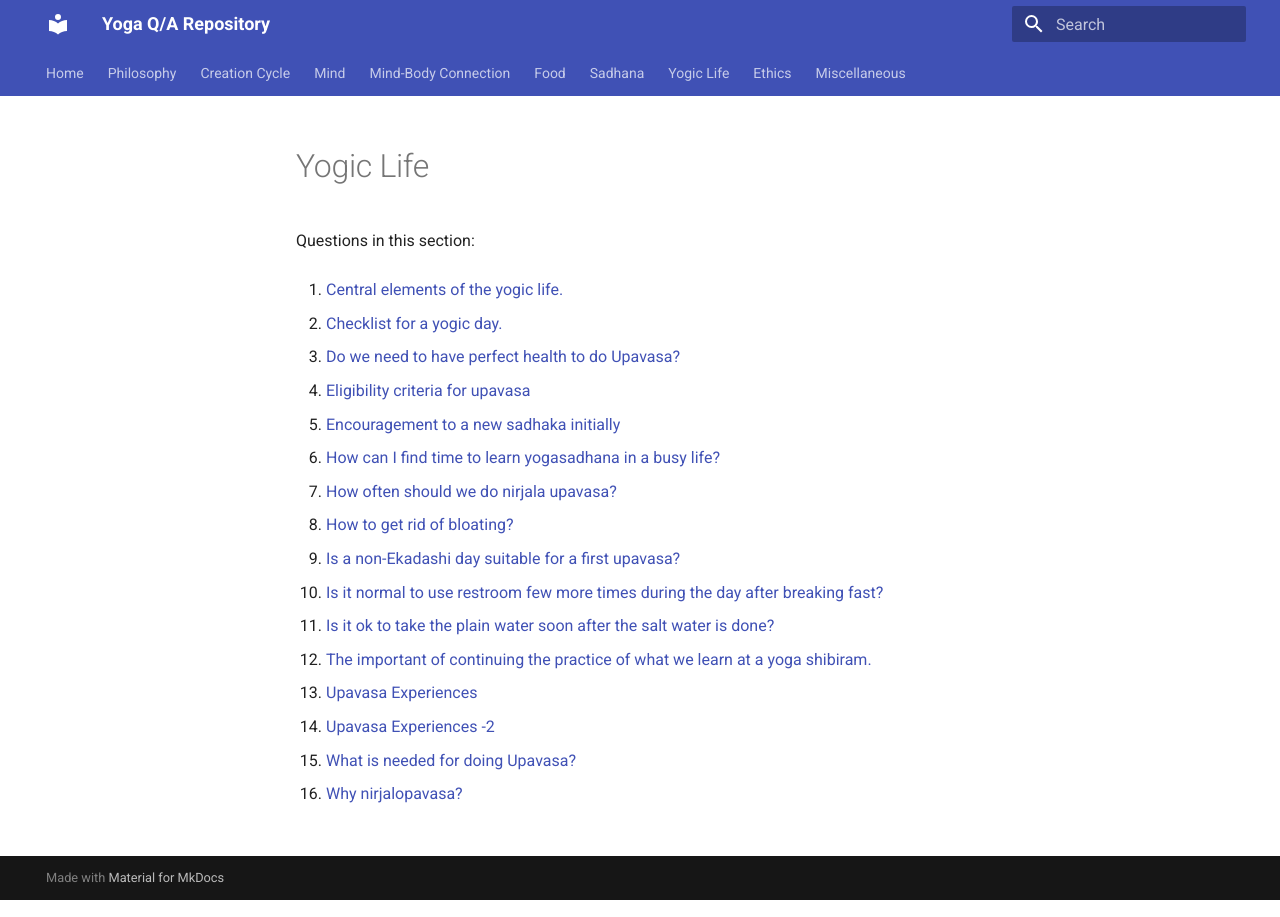
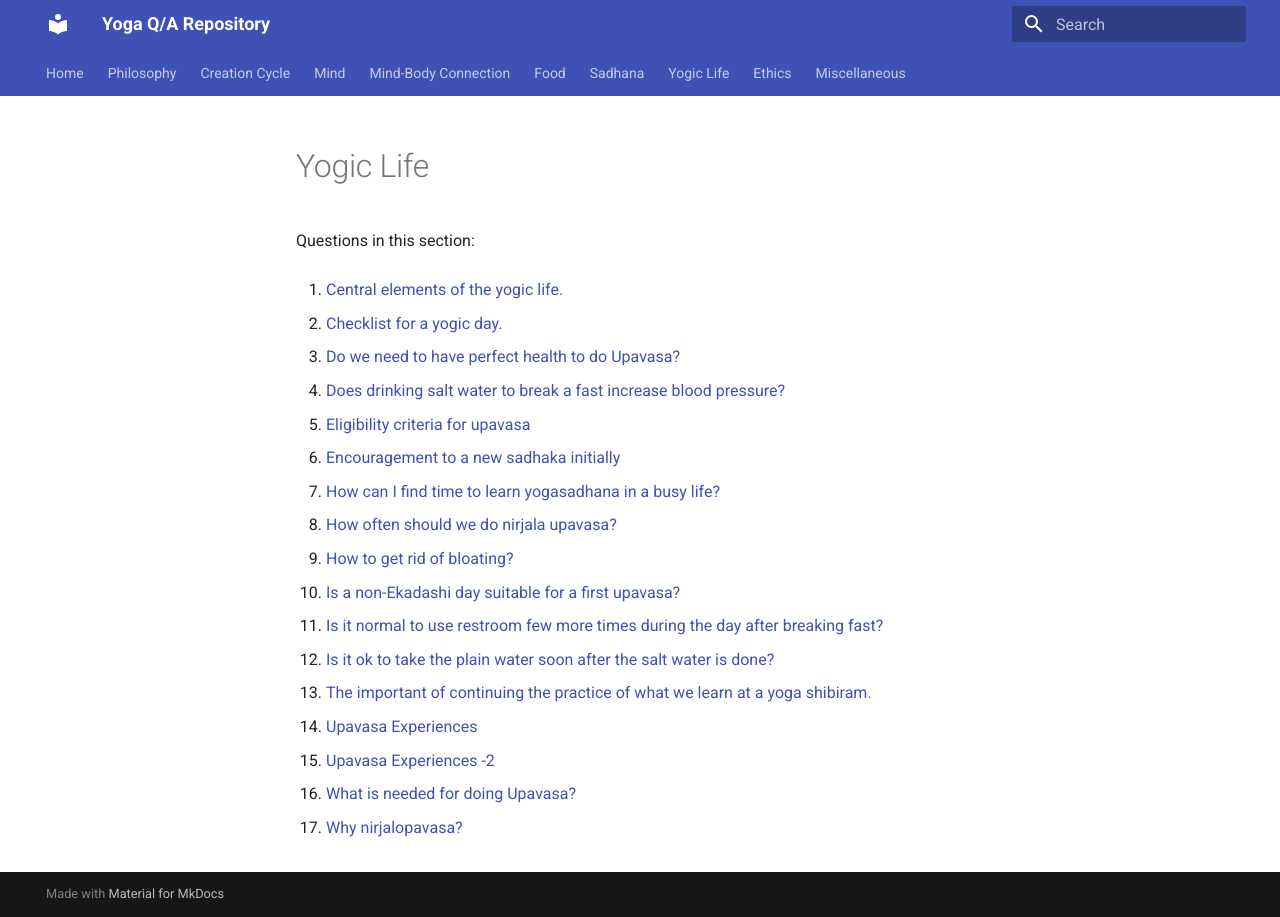
Before and after one commit to yogiclife/yoga-qa, an MkDocs documentation site: the page built from docs/yogic-life/README.md, in a window 1280 px wide. Built offline with MkDocs 1.6.1 and Material for MkDocs 9.7.7, drawn with Linux system fonts in a browser that asks for light colours.

Commit message:
Update topic indices [skip ci]

```diff
--- a/docs/yogic-life/README.md
+++ b/docs/yogic-life/README.md
@@ -8,28 +8,30 @@ Questions in this section:
 
 3. [Do we need to have perfect health to do Upavasa?](do-we-need-to-have-perfect-health-to-do-upavasa-20260629-223916.md)
 
-4. [Eligibility criteria for upavasa](eligibility-criteria-for-upavasa-20260629-073711.md)
+4. [Does drinking salt water to break a fast increase blood pressure?](does-drinking-salt-water-to-break-a-fast-increase-blood-pressure-20260629-225022.md)
 
-5. [Encouragement to a new sadhaka initially](encouragement-to-a-new-sadhaka-initially-20260629-073940.md)
+5. [Eligibility criteria for upavasa](eligibility-criteria-for-upavasa-20260629-073711.md)
 
-6. [How can I find time to learn yogasadhana in a busy life?](how-can-i-find-time-to-learn-yogasadhana-in-a-busy-life-20260628-121124.md)
+6. [Encouragement to a new sadhaka initially](encouragement-to-a-new-sadhaka-initially-20260629-073940.md)
 
-7. [How often should we do nirjala upavasa?](how-often-should-we-do-nirjala-upavasa-20260628-115448.md)
+7. [How can I find time to learn yogasadhana in a busy life?](how-can-i-find-time-to-learn-yogasadhana-in-a-busy-life-20260628-121124.md)
 
-8. [How to get rid of bloating?](how-to-get-rid-of-bloating-20260629-074146.md)
+8. [How often should we do nirjala upavasa?](how-often-should-we-do-nirjala-upavasa-20260628-115448.md)
 
-9. [Is a non-Ekadashi day suitable for a first upavasa?](is-a-non-ekadashi-day-suitable-for-a-first-upavasa-20260629-074340.md)
+9. [How to get rid of bloating?](how-to-get-rid-of-bloating-20260629-074146.md)
 
-10. [Is it normal to use restroom few more times during the day after breaking fast?](is-it-normal-to-use-restroom-few-more-times-during-the-day-after-breaking-fast-20260629-222435.md)
+10. [Is a non-Ekadashi day suitable for a first upavasa?](is-a-non-ekadashi-day-suitable-for-a-first-upavasa-20260629-074340.md)
 
-11. [Is it ok to take the plain water soon after the salt water is done?](is-it-ok-to-take-the-plain-water-soon-after-the-salt-water-is-done-20260629-073315.md)
+11. [Is it normal to use restroom few more times during the day after breaking fast?](is-it-normal-to-use-restroom-few-more-times-during-the-day-after-breaking-fast-20260629-222435.md)
 
-12. [The important of continuing the practice of what we learn at a yoga shibiram.](the-important-of-continuing-the-practice-of-what-we-learn-at-a-yoga-shibiram-20260628-132817.md)
+12. [Is it ok to take the plain water soon after the salt water is done?](is-it-ok-to-take-the-plain-water-soon-after-the-salt-water-is-done-20260629-073315.md)
 
-13. [Upavasa Experiences](upavasa-experiences-20260629-073507.md)
+13. [The important of continuing the practice of what we learn at a yoga shibiram.](the-important-of-continuing-the-practice-of-what-we-learn-at-a-yoga-shibiram-20260628-132817.md)
 
-14. [Upavasa Experiences -2](upavasa-experiences-2-20260629-115359.md)
+14. [Upavasa Experiences](upavasa-experiences-20260629-073507.md)
 
-15. [What is needed for doing Upavasa?](what-is-needed-for-doing-upavasa-20260629-081011.md)
+15. [Upavasa Experiences -2](upavasa-experiences-2-20260629-115359.md)
 
-16. [Why nirjalopavasa?](why-nirjalopavasa-20260629-224139.md)
+16. [What is needed for doing Upavasa?](what-is-needed-for-doing-upavasa-20260629-081011.md)
+
+17. [Why nirjalopavasa?](why-nirjalopavasa-20260629-224139.md)
```
